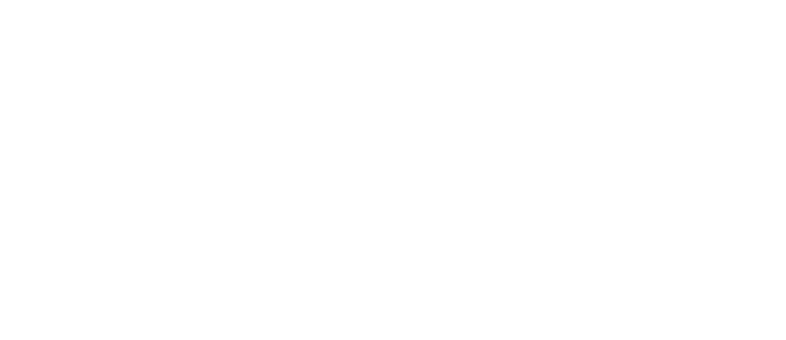
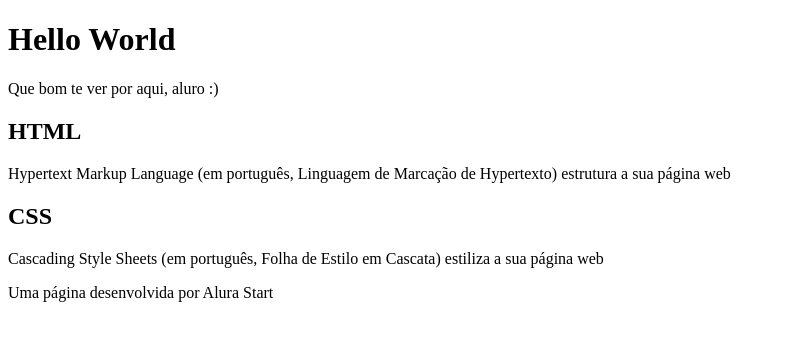
Before and after one commit to Prof-Teteu/teste, a plain HTML site: page index.html in a window 1280 px wide. Shown: the whole page, without its empty margins (0-786 px from the left). Drawn offline with Linux system fonts and the light colour scheme.

Commit message:
alura aula 3-pt2

```diff
--- a/index.html
+++ b/index.html
@@ -6,6 +6,25 @@
     <title>Alura Teste</title>
 </head>
 <body>
+    <header>
+        <h1>Hello World</h1>
+        <p>Que bom te ver por aqui, aluro :)</p>
+
+    </header>
+
+    <section>
+        <h2>HTML</h2>
+        <P>Hypertext Markup Language (em português, Linguagem de Marcação de Hypertexto) estrutura a sua página web</P>
+
+        <h2>CSS</h2>
+        <P>Cascading Style Sheets (em português, Folha de Estilo em Cascata) estiliza a sua página web</P>
+
+    </section>
+
+    <footer>
+        <p>Uma página desenvolvida por Alura Start</p>
+
+    </footer>
 
 </body>
 </html>
```
